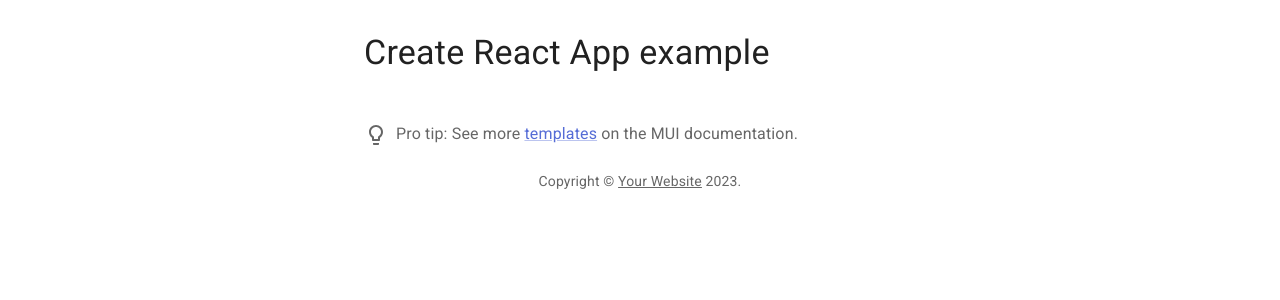
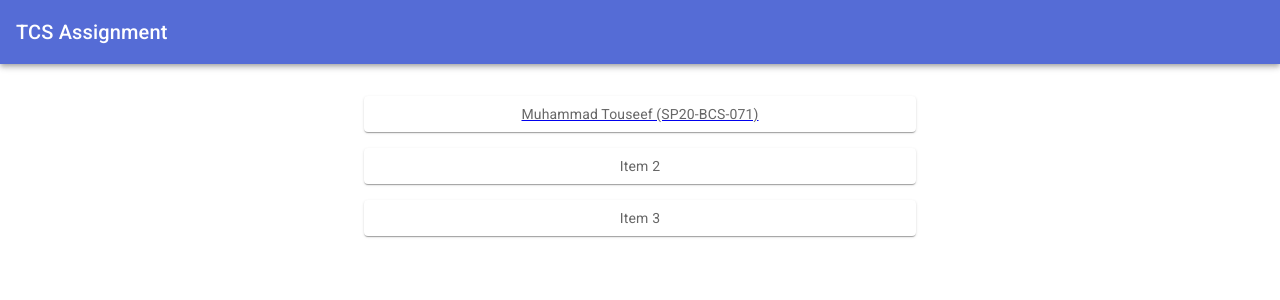
Before and after one commit to rshahmeer27/TCS-Project, a React (Create React App) app in the folder views/: page / in a window 1280 px wide. Shown: the top 300 px of the page. Built offline with nearby package versions, Linux system fonts and the light colour scheme.

Commit message:
React added with MUI

```diff
--- a/views/package.json
+++ b/views/package.json
@@ -12,9 +12,13 @@
     "@emotion/react": "latest",
     "@emotion/styled": "latest",
     "@mui/material": "latest",
+    "localforage": "^1.10.0",
+    "match-sorter": "^6.3.1",
     "react": "latest",
     "react-dom": "latest",
-    "react-scripts": "latest"
+    "react-router-dom": "^6.6.1",
+    "react-scripts": "latest",
+    "sort-by": "^1.2.0"
   },
   "browserslist": {
     "production": [
--- a/views/src/App.js
+++ b/views/src/App.js
@@ -1,33 +1,62 @@
-import * as React from 'react';
-import Container from '@mui/material/Container';
-import Typography from '@mui/material/Typography';
-import Box from '@mui/material/Box';
-import Link from '@mui/material/Link';
-import ProTip from './ProTip';
+import * as React from "react";
+import Container from "@mui/material/Container";
+import Typography from "@mui/material/Typography";
+import AppBar from "@mui/material/AppBar";
+import Stack from "@mui/material/Stack";
+import Paper from "@mui/material/Paper";
+import Box from "@mui/material/Box";
 
-function Copyright() {
+import { styled } from "@mui/material/styles";
+
+import { Route, Routes, Link } from "react-router-dom";
+import { AttemptedAssignment } from "./SP20-BCS-071/AttemptedAssignment";
+
+const Item = styled(Paper)(({ theme }) => ({
+  backgroundColor: theme.palette.mode === "dark" ? "#1A2027" : "#fff",
+  ...theme.typography.body2,
+  padding: theme.spacing(1),
+  textAlign: "center",
+  color: theme.palette.text.secondary,
+}));
+
+const Appbar = () => {
   return (
-    <Typography variant="body2" color="text.secondary" align="center">
-      {'Copyright © '}
-      <Link color="inherit" href="https://mui.com/">
-        Your Website
-      </Link>{' '}
-      {new Date().getFullYear()}
-      {'.'}
-    </Typography>
+    <Box sx={{ flexGrow: 1 }}>
+      <AppBar position="static" sx={{ p: 2 }}>
+        <Typography variant="h6" component="div" sx={{ flexGrow: 1 }}>
+          TCS Assignment
+        </Typography>
+      </AppBar>
+    </Box>
+  );
+};
+
+export default function App() {
+  return (
+    <>
+      <Appbar />
+      <Routes>
+        <Route path="/" element={<Home />} />
+        <Route path="/SP20-BCS-071" element={<AttemptedAssignment />} />
+      </Routes>
+    </>
   );
 }
 
-export default function App() {
+const Home = () => {
   return (
-    <Container maxWidth="sm">
-      <Box sx={{ my: 4 }}>
-        <Typography variant="h4" component="h1" gutterBottom>
-          Create React App example
-        </Typography>
-        <ProTip />
-        <Copyright />
-      </Box>
-    </Container>
+    <>
+      <Container maxWidth="sm">
+        <Box sx={{ my: 4 }}>
+          <Stack spacing={2}>
+            <Link to="/SP20-BCS-071">
+              <Item>Muhammad Touseef (SP20-BCS-071) </Item>
+            </Link>
+            <Item>Item 2</Item>
+            <Item>Item 3</Item>
+          </Stack>
+        </Box>
+      </Container>
+    </>
   );
-}
+};
--- a/views/src/ProTip.js
+++ /dev/null
@@ -1,22 +0,0 @@
-import * as React from 'react';
-import Link from '@mui/material/Link';
-import SvgIcon from '@mui/material/SvgIcon';
-import Typography from '@mui/material/Typography';
-
-function LightBulbIcon(props) {
-  return (
-    <SvgIcon {...props}>
-      <path d="M9 21c0 .55.45 1 1 1h4c.55 0 1-.45 1-1v-1H9v1zm3-19C8.14 2 5 5.14 5 9c0 2.38 1.19 4.47 3 5.74V17c0 .55.45 1 1 1h6c.55 0 1-.45 1-1v-2.26c1.81-1.27 3-3.36 3-5.74 0-3.86-3.14-7-7-7zm2.85 11.1l-.85.6V16h-4v-2.3l-.85-.6C7.8 12.16 7 10.63 7 9c0-2.76 2.24-5 5-5s5 2.24 5 5c0 1.63-.8 3.16-2.15 4.1z" />
-    </SvgIcon>
-  );
-}
-
-export default function ProTip() {
-  return (
-    <Typography sx={{ mt: 6, mb: 3 }} color="text.secondary">
-      <LightBulbIcon sx={{ mr: 1, verticalAlign: 'middle' }} />
-      Pro tip: See more <Link href="https://mui.com/getting-started/templates/">templates</Link> on
-      the MUI documentation.
-    </Typography>
-  );
-}
--- /dev/null
+++ b/views/src/SP20-BCS-071/AttemptedAssignment.jsx
@@ -0,0 +1,7 @@
+import React from 'react'
+
+export const AttemptedAssignment = () => {
+  return (
+    <div>AttemptedAssignment</div>
+  )
+}
--- a/views/src/index.js
+++ b/views/src/index.js
@@ -4,7 +4,7 @@
 import { ThemeProvider } from '@mui/material/styles';
 import App from './App';
 import theme from './theme';
-
+import { BrowserRouter } from "react-router-dom"
 const rootElement = document.getElementById('root');
 const root = createRoot(rootElement);
 
@@ -12,6 +12,8 @@
   <ThemeProvider theme={theme}>
     {/* CssBaseline kickstart an elegant, consistent, and simple baseline to build upon. */}
     <CssBaseline />
-    <App />
+    <BrowserRouter>
+      <App />
+    </BrowserRouter>
   </ThemeProvider>,
 );
```
Also changed, not shown: 1 other file (tests, documents, lock files or other folders).
